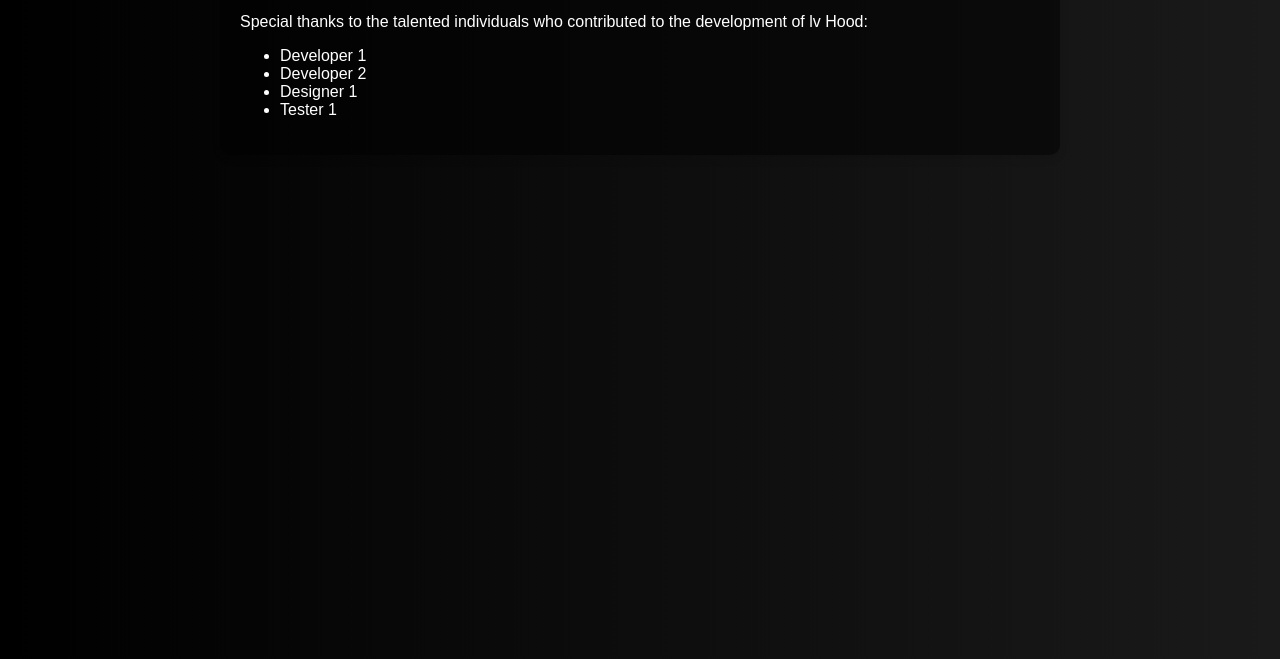
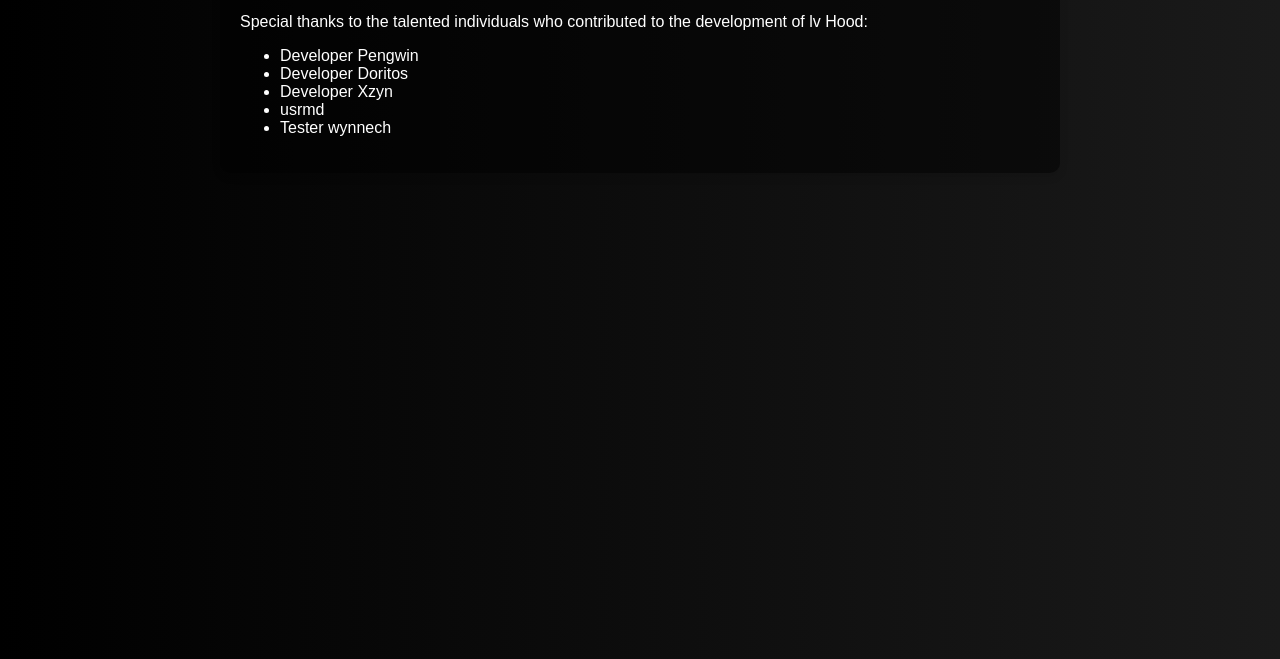
Before and after one commit to XzynAstral/Website, a plain HTML site: page index.html in a window 1280 px wide. Both pictures are taken after a click on the element "Developers". Shown: the part 141-800 px from the top of the page. Drawn offline with Linux system fonts and the light colour scheme.

Commit message:
Update index.html

```diff
--- a/index.html
+++ b/index.html
@@ -127,10 +127,11 @@
         <h1>lv Hood - Developers</h1>
         <p>Special thanks to the talented individuals who contributed to the development of lv Hood:</p>
         <ul>
-            <li>Developer 1</li>
-            <li>Developer 2</li>
-            <li>Designer 1</li>
-            <li>Tester 1</li>
+            <li>Developer Pengwin</li>
+            <li>Developer Doritos </li>
+            <li>Developer Xzyn </li>
+            <li>usrmd</li>
+            <li>Tester wynnech</li>
         </ul>
     </div>
 
```
